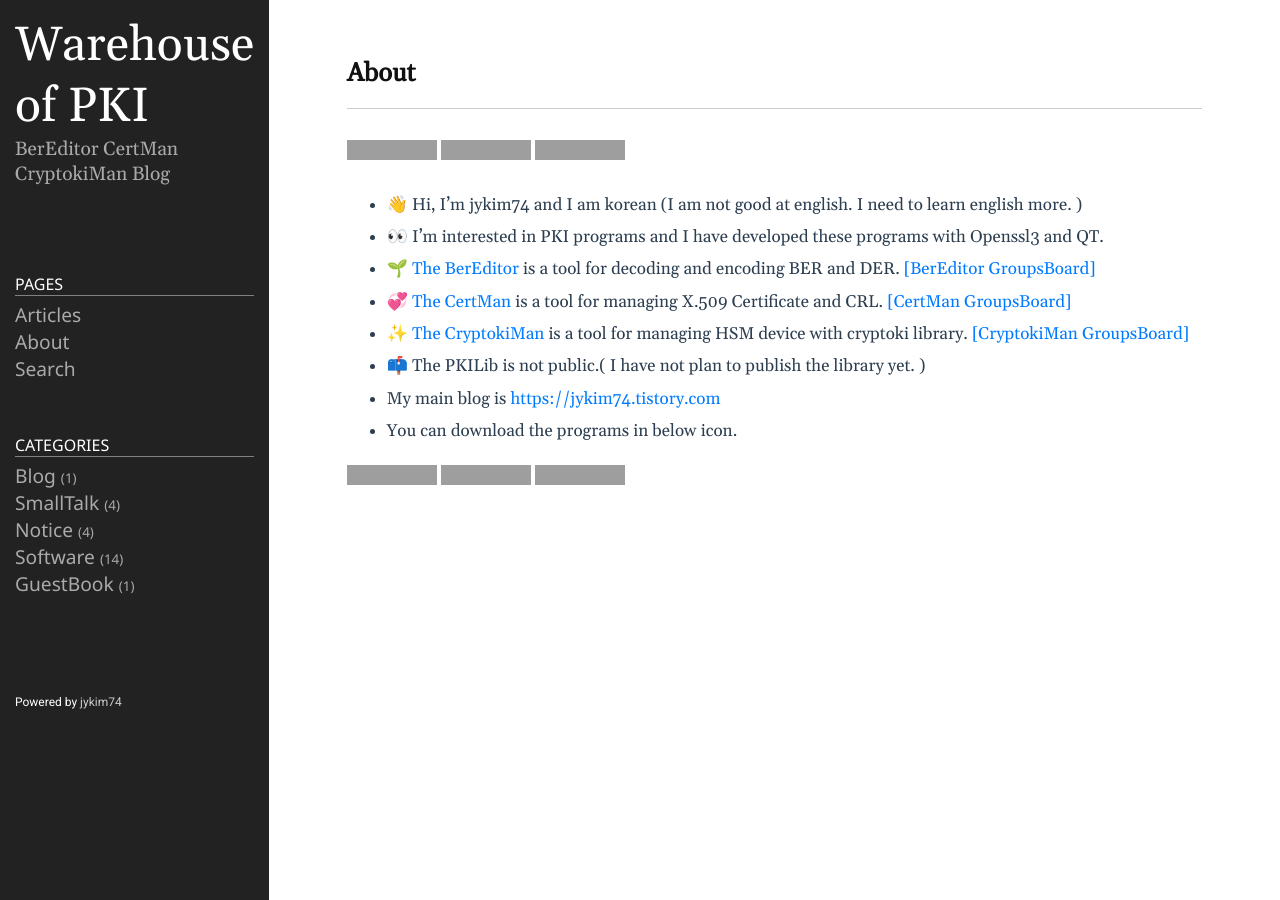
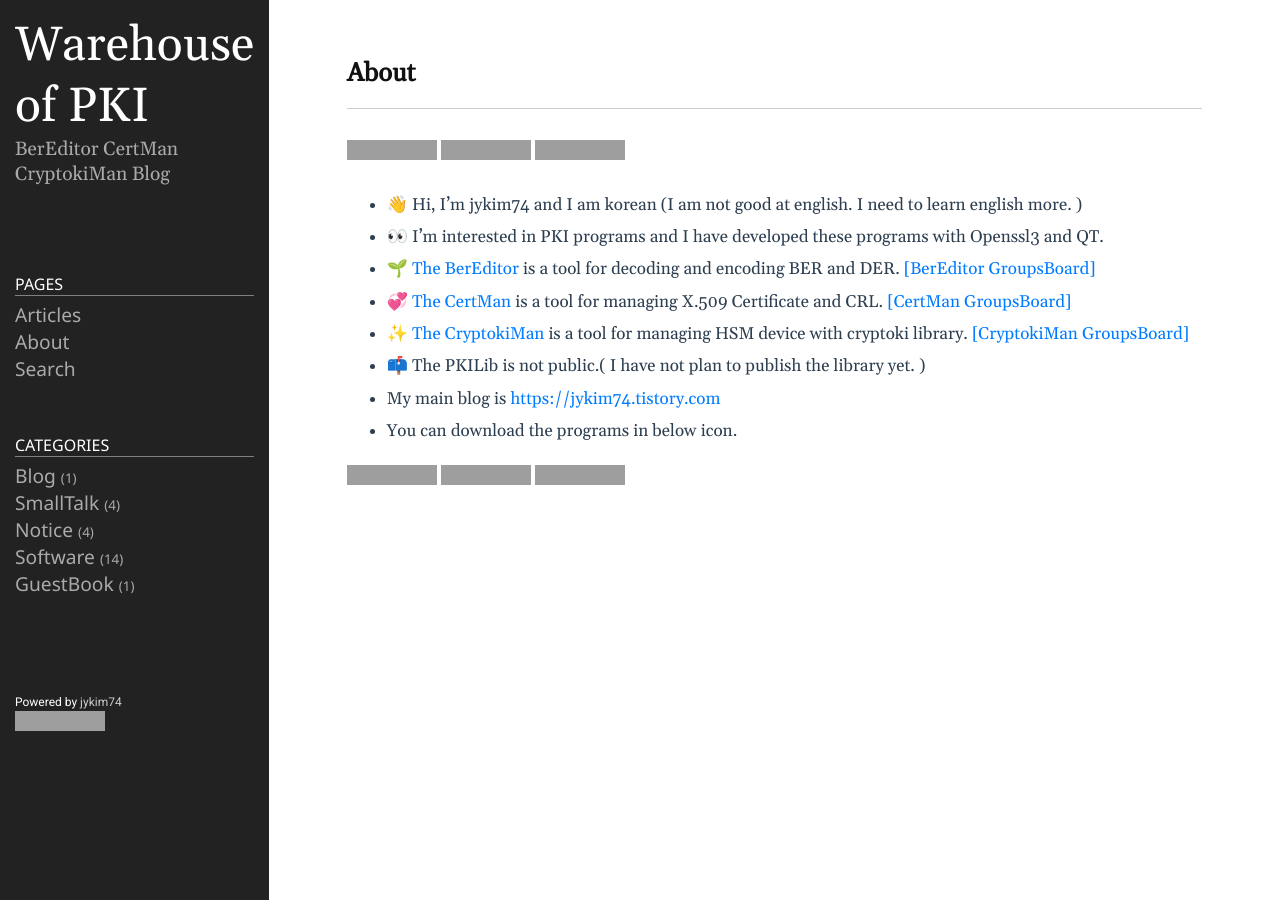
Before and after one commit to jykim74/jykim74.github.io, a Jekyll site: the page built from README.md, in a window 1280 px wide. Built offline with Jekyll 4.4.1, drawn with Linux system fonts in a browser that asks for light colours; nearby versions of some CDN libraries; grey boxes are pictures that could not be loaded.

Commit message:
hits 추가

```diff
--- a/_includes/sidebar.html
+++ b/_includes/sidebar.html
@@ -58,4 +58,5 @@
 -->
 <div class="sidebar-item sidebar-footer">
 	<p>Powered by <a href="https://github.com/jykim74">jykim74</a></p>
+	<a href="https://myhits.vercel.app"><img src="https://myhits.vercel.app/api/hit/https%3A%2F%2Fjykim74.github.io?color=blue&label=hits&size=small" alt="hits" /></a>
 </div>
```
